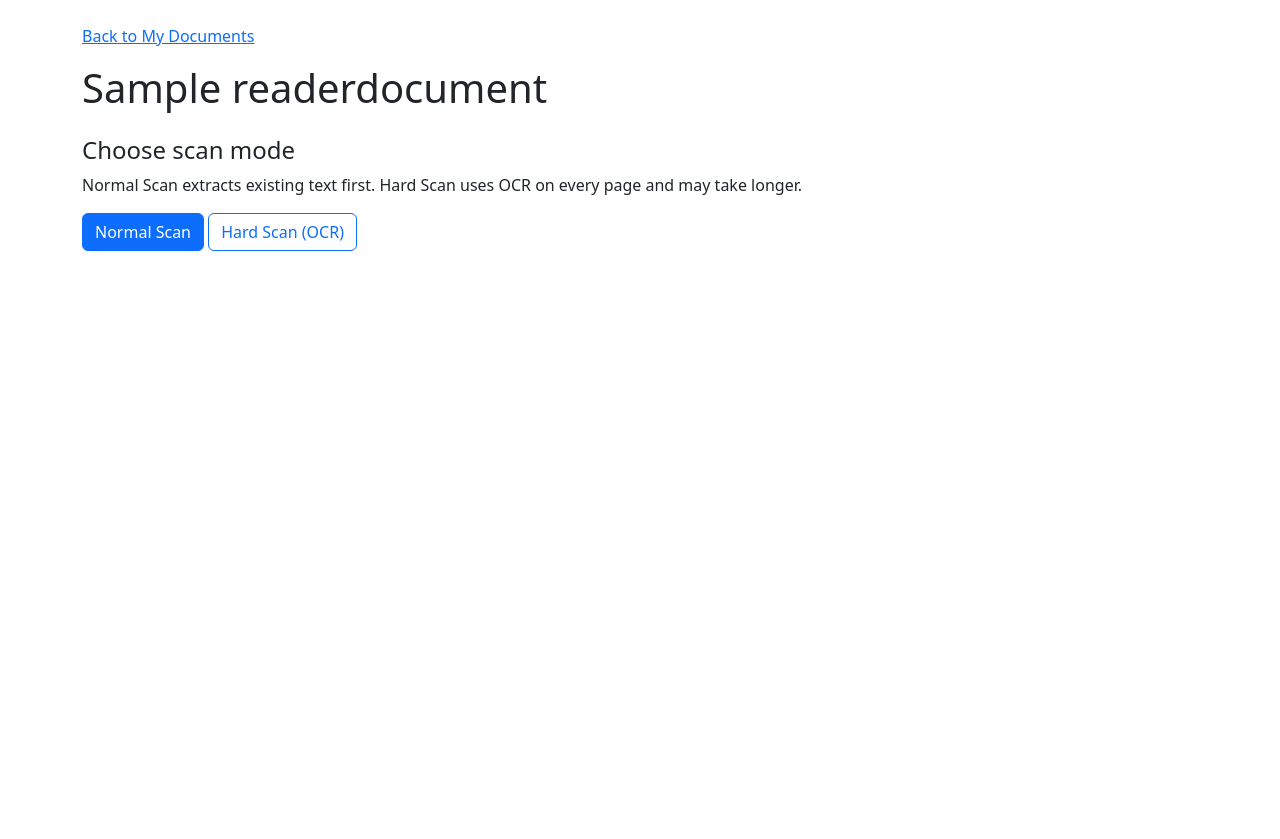
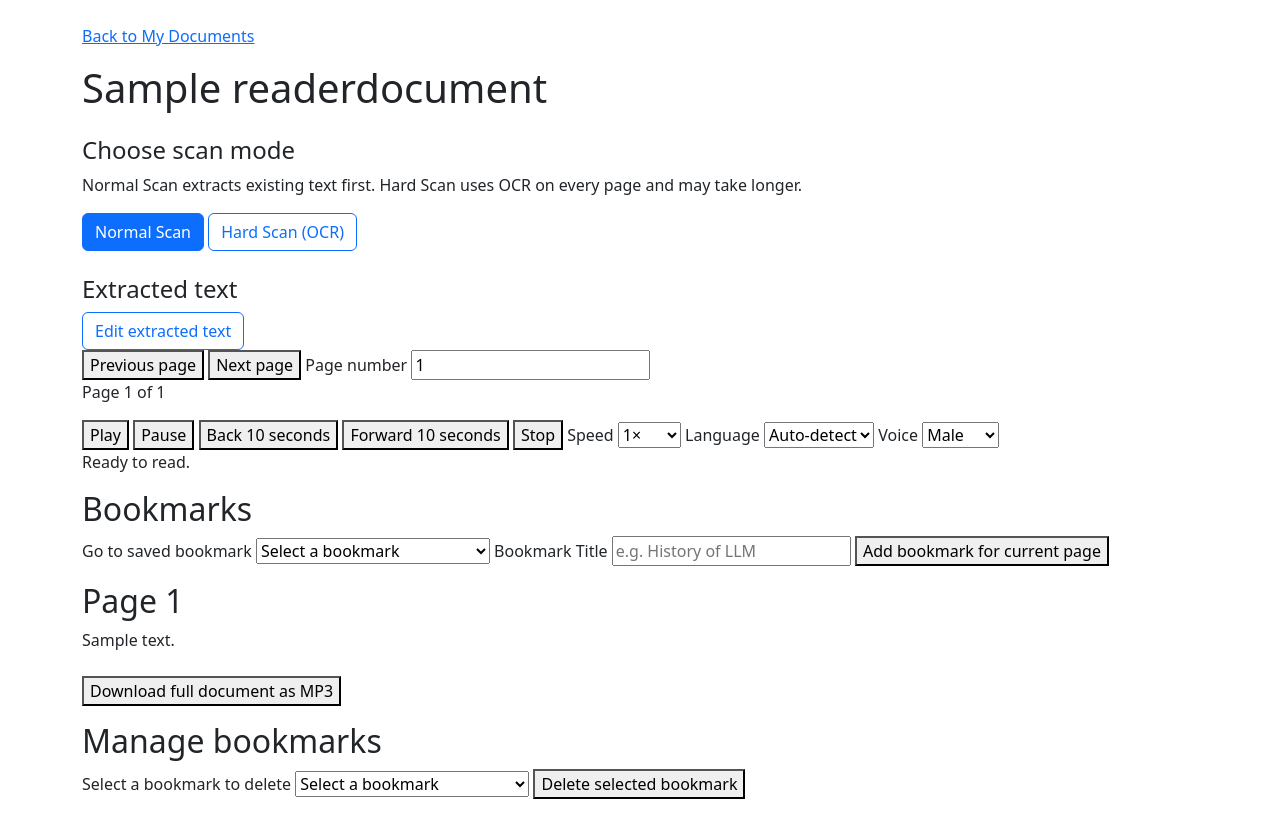
Before and after one commit to SonitaMom/echoread_system, a Django app: page /reader/1/ in a window 1280 px wide. Before the commit the page ends 251 px from the top, so only its background shows below. Run offline with Django 5.2, Linux system fonts and the light colour scheme; a user stored in the database is signed in; tables that the repository leaves empty hold one stand-in row (values such as "Sample post"); some libraries are stand-ins or nearby versions.

Commit message:
read n create n edit

```diff
--- a/reader/models.py
+++ b/reader/models.py
@@ -1,6 +1,5 @@
 from django.conf import settings
 from django.db import models
-
 
 class ReaderDocument(models.Model):
     user = models.ForeignKey(
@@ -45,3 +44,31 @@ class Bookmark(models.Model):
 
     def __str__(self):
         return self.label or f"Page {self.page_number}"
+
+
+
+
+
+
+class ReaderPage(models.Model):
+    document = models.ForeignKey(
+        "reader.ReaderDocument",
+        on_delete=models.CASCADE,
+        related_name="pages",
+    )
+    page_number = models.PositiveIntegerField()
+    original_text = models.TextField(blank=True, default="")
+    text = models.TextField(blank=True, default="")
+    updated_at = models.DateTimeField(auto_now=True)
+
+    class Meta:
+        ordering = ["page_number"]
+        constraints = [
+            models.UniqueConstraint(
+                fields=["document", "page_number"],
+                name="unique_reader_page_per_document",
+            )
+        ]
+
+    def __str__(self):
+        return f"{self.document.title} - Page {self.page_number}"
--- a/reader/urls.py
+++ b/reader/urls.py
@@ -30,4 +30,25 @@ urlpatterns = [
         name="delete_bookmark",
     ),
 
+    # path("new-reader/", views.new_reader, name="new_reader"),
+    # path("edit-reader/<str:pdf_name>/", views.edit_reader, name="edit_reader"),
+    # path("<str:pdf_name>/", views.reader, name="reader"),
+
+    path(
+        "<int:pk>/edit/",
+        views.edit_reader,
+        name="edit_reader",
+    ),
+    path(
+        "<int:pk>/save/",
+        views.save_reader,
+        name="save_reader",
+    ),
+
+
+    path("new/", views.new_reader, name="new_reader"),
+
+
+
+
 ]
--- a/reader/views.py
+++ b/reader/views.py
@@ -1,30 +1,20 @@
 from django.contrib import messages
 from django.contrib.auth.decorators import login_required
 from django.shortcuts import render, redirect, get_object_or_404
-
 from .forms import PDFUploadForm
-from .models import ReaderDocument
-
+from .models import ReaderDocument, ReaderPage, Bookmark
 from .services.pdf_extractor import extract_pdf_pages
-
 import logging
-
 import asyncio
 import json
-
 import edge_tts
-
 from django.http import HttpResponse, JsonResponse
 from django.views.decorators.http import require_POST
-
 from django.views.decorators.http import require_http_methods
 from django.views.decorators.csrf import ensure_csrf_cookie
-
-from .models import ReaderDocument, Bookmark
-
 import fitz
-
-
+from django.urls import reverse
+from django.db import transaction
 
 
 logger = logging.getLogger(__name__)
@@ -66,6 +56,7 @@ def document_list(request):
 
 
 
+
 @login_required
 def document_detail(request, pk):
     document = get_object_or_404(
@@ -74,7 +65,6 @@ def document_detail(request, pk):
         user=request.user,
     )
 
-    pages = []
     error = None
     selected_mode = "normal"
 
@@ -82,7 +72,6 @@ def document_detail(request, pk):
         selected_mode = request.POST.get("scan_mode", "normal")
 
         if selected_mode not in ("normal", "hard"):
-            selected_mode = "normal"
             error = "Please select a valid scan mode."
         else:
             try:
@@ -92,10 +81,28 @@ def document_detail(request, pk):
                 finally:
                     document.pdf_file.close()
 
-                pages = extract_pdf_pages(
+                extracted_pages = extract_pdf_pages(
                     pdf_bytes,
                     mode=selected_mode,
                 )
+
+                for extracted in extracted_pages:
+                    ReaderPage.objects.update_or_create(
+                        document=document,
+                        page_number=extracted["page_number"],
+                        defaults={
+                            "original_text": extracted["text"],
+                            "text": extracted["text"],
+                        },
+                    )
+
+                    if not created:
+                        # Update the extracted original, but preserve
+                        # the user's previously edited text.
+                        saved_page.original_text = extracted["text"]
+                        saved_page.save(
+                            update_fields=["original_text"]
+                        )
 
             except Exception:
                 logger.exception(
@@ -109,6 +116,10 @@ def document_detail(request, pk):
                     "Please try again or contact support."
                 )
 
+    pages = ReaderPage.objects.filter(
+        document=document,
+    )
+
     return render(
         request,
         "reader/document_detail.html",
@@ -117,14 +128,15 @@ def document_detail(request, pk):
             "pages": pages,
             "error": error,
             "selected_mode": selected_mode,
-
             "bookmarks": Bookmark.objects.filter(
                 document=document,
                 user=request.user,
             ),
-
         },
     )
+
+
+
 
 
 
@@ -334,3 +346,189 @@ def delete_bookmark(request, pk, bookmark_id):
     bookmark.delete()
 
     return JsonResponse({"success": True})
+
+
+
+
+
+
+
+@login_required
+def edit_reader(request, pk):
+    document = get_object_or_404(
+        ReaderDocument,
+        pk=pk,
+        user=request.user,
+    )
+
+    error = None
+    session_key = f"reader_scan_preview_{document.pk}"
+
+    if request.method == "POST":
+        selected_mode = request.POST.get("scan_mode")
+
+        if selected_mode not in ("normal", "hard"):
+            error = "Invalid scan mode."
+        else:
+            try:
+                document.pdf_file.open("rb")
+                try:
+                    pdf_bytes = document.pdf_file.read()
+                finally:
+                    document.pdf_file.close()
+
+                # Extract text only; do not save to ReaderPage.
+                preview_pages = extract_pdf_pages(
+                    pdf_bytes,
+                    mode=selected_mode,
+                )
+
+                # Hold temporary results in the user's session.
+                request.session[session_key] = preview_pages
+
+                return redirect("reader:edit_reader", pk=document.pk)
+
+            except Exception:
+                logger.exception(
+                    "PDF scan failed: document_id=%s, mode=%s",
+                    document.pk,
+                    selected_mode,
+                )
+                error = "We couldn't process this PDF. Please try again."
+
+    preview_pages = request.session.get(session_key)
+
+    # A preview should only exist during the current editing visit.
+    if request.method == "GET" and request.GET.get("discard_preview") == "1":
+        request.session.pop(session_key, None)
+        preview_pages = None
+
+    if preview_pages is not None:
+        # Show the newly scanned text, even though it is not saved yet.
+        pages = [
+            {
+                "page_number": item["page_number"],
+                "text": item["text"],
+            }
+            for item in preview_pages
+        ]
+    else:
+        pages = list(
+            ReaderPage.objects.filter(document=document)
+        )
+
+    return render(
+        request,
+        "reader/edit_reader.html",
+        {
+            "document": document,
+            "pages": pages,
+            "error": error,
+            "has_unsaved_scan": preview_pages is not None,
+        },
+    )
+
+
+
+
+
+
+
+
+
+
+@login_required
+def save_reader(request, pk):
+    if request.method != "POST":
+        return redirect("reader:edit_reader", pk=pk)
+
+    document = get_object_or_404(
+        ReaderDocument,
+        pk=pk,
+        user=request.user,
+    )
+
+    session_key = f"reader_scan_preview_{document.pk}"
+    preview_pages = request.session.get(session_key)
+
+    try:
+        with transaction.atomic():
+            if preview_pages is not None:
+                # Save the scanned text as the new original and edited text.
+                for item in preview_pages:
+                    ReaderPage.objects.update_or_create(
+                        document=document,
+                        page_number=item["page_number"],
+                        defaults={
+                            "original_text": item["text"],
+                            "text": request.POST.get(
+                                f"page_{item['page_number']}",
+                                item["text"],
+                            ),
+                        },
+                    )
+            else:
+                # Save edits to existing pages.
+                pages = ReaderPage.objects.filter(
+                    document=document
+                )
+
+                for page in pages:
+                    field_name = f"page_{page.page_number}"
+
+                    if field_name not in request.POST:
+                        raise ValueError(
+                            f"Missing text for page {page.page_number}."
+                        )
+
+                    page.text = request.POST[field_name]
+                    page.save(update_fields=["text", "updated_at"])
+
+    except Exception:
+        logger.exception(
+            "Failed to save reader: document_id=%s",
+            document.pk,
+        )
+        messages.error(request, "Could not save your changes.")
+        return redirect("reader:edit_reader", pk=document.pk)
+
+    # Clear the temporary scan only after a successful database save.
+    if preview_pages is not None:
+        del request.session[session_key]
+        request.session.modified = True
+
+    messages.success(request, "Your changes have been saved.")
+    return redirect("/home/")
+
+
+
+
+
+
+
+
+@login_required
+def new_reader(request):
+    if request.method == "POST":
+        pdf_file = request.FILES.get("pdf_file")
+
+        if not pdf_file:
+            messages.error(request, "Please select a PDF file.")
+            return render(request, "reader/new_reader.html")
+
+        if not pdf_file.name.lower().endswith(".pdf"):
+            messages.error(request, "Please upload a PDF file.")
+            return render(request, "reader/new_reader.html")
+
+        document = ReaderDocument.objects.create(
+            user=request.user,
+            title=pdf_file.name,
+            pdf_file=pdf_file,
+        )
+
+        return redirect(
+            "reader:document_detail",
+            pk=document.pk,
+        )
+
+    return render(request, "reader/new_reader.html")
--- a/templates/reader/document_detail.html
+++ b/templates/reader/document_detail.html
@@ -43,7 +43,10 @@
 
         {% if pages %}
         <h2 class="h4">Extracted text</h2>
-
+        <a href="{% url 'reader:edit_reader' document.pk %}?discard_preview=1"
+            class="btn btn-outline-primary">
+            Edit extracted text
+        </a>
 
 
         <section class="page-navigation" aria-label="Page navigation">
```
Also changed, not shown: templates/reader/document_list.html (+5 -2 lines), templates/reader/edit_reader.html (added, +209 -0 lines), templates/reader/new_reader.html (added, +80 -0 lines), reader/migrations/0003_readerpage.py (added), reader/services/pdf_extractor.py (line endings or trailing spaces), static/fonts/KantumruyPro-Bold.woff2 (added), static/fonts/KantumruyPro-Medium.woff2 (added), static/fonts/KantumruyPro-Regular.woff2 (added), static/fonts/KantumruyPro-SemiBold.woff2 (added).
